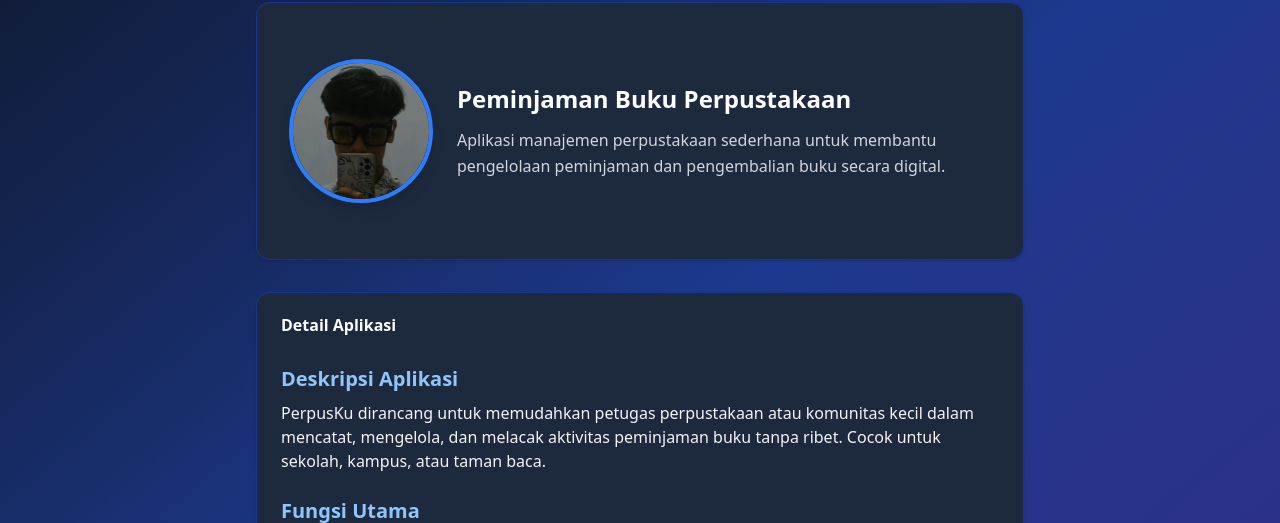
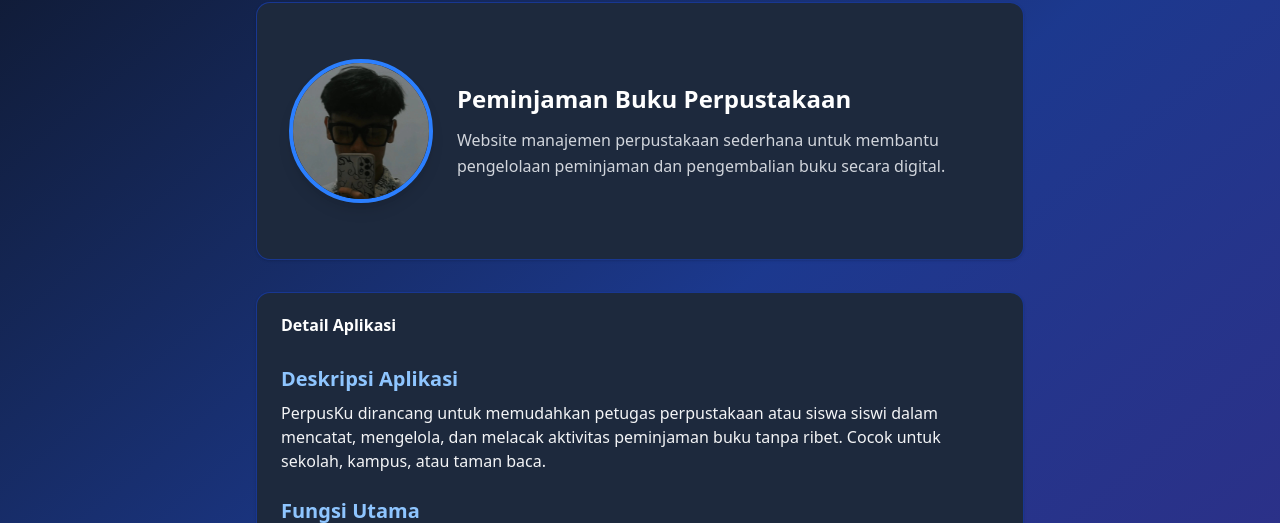
Before and after one commit to NAF-26/Peminjaman-Buku-Perpustakaan-, a Next.js app: page /dashboard/about in a window 1280 px wide. Shown: the part 162-685 px from the top of the page. Built offline with nearby package versions, Linux system fonts and the light colour scheme.

Commit message:
revisi about

```diff
--- a/src/app/dashboard/about/page.tsx
+++ b/src/app/dashboard/about/page.tsx
@@ -24,7 +24,7 @@ export default function AboutPage() {
               Peminjaman Buku Perpustakaan
             </h2>
             <p className="text-gray-300 leading-relaxed">
-              Aplikasi manajemen perpustakaan sederhana untuk membantu
+              Website manajemen perpustakaan sederhana untuk membantu
               pengelolaan peminjaman dan pengembalian buku secara digital.
             </p>
           </div>
@@ -44,7 +44,7 @@ export default function AboutPage() {
             </h3>
             <p>
               PerpusKu dirancang untuk memudahkan petugas perpustakaan atau
-              komunitas kecil dalam mencatat, mengelola, dan melacak aktivitas
+              siswa siswi dalam mencatat, mengelola, dan melacak aktivitas
               peminjaman buku tanpa ribet. Cocok untuk sekolah, kampus, atau
               taman baca.
             </p>
--- a/src/components/login-form.tsx
+++ b/src/components/login-form.tsx
@@ -1,6 +1,6 @@
 "use client";
 
-import { cn } from "@/lib/utils"; // ✅ pakai @/
+import { cn } from "@/lib/utils";
 import { Button } from "@/components/ui/button";
 import {
   Card,
@@ -30,10 +30,8 @@ export function LoginForm({
     e.preventDefault();
     setIsLoading(true);
 
-    // Redirect setelah 500ms
     setTimeout(() => {
-      router.push("/dashboard"); // ✅ pastikan route ini ada!
-      // router.refresh(); ← hapus saja, tidak perlu
+      router.push("/dashboard");
     }, 500);
   };
 
```
